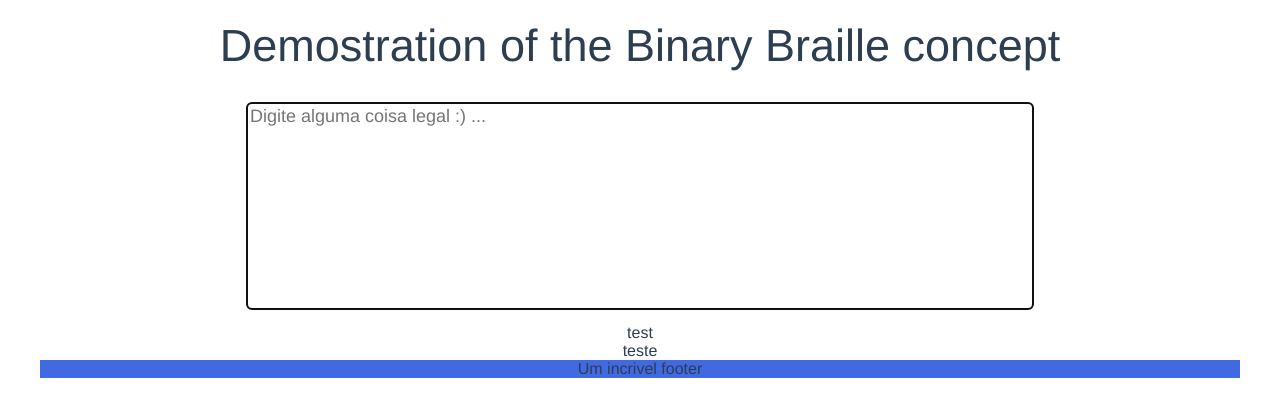
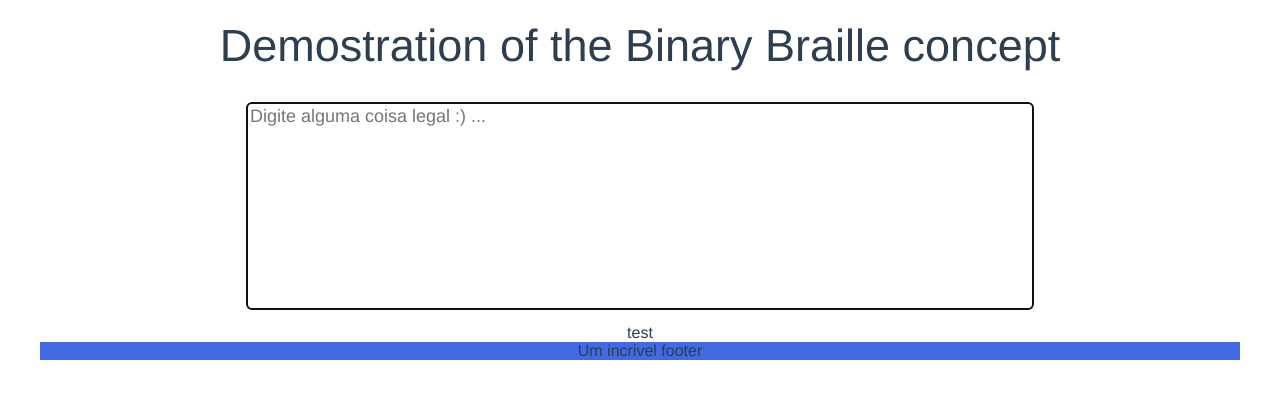
Before and after one commit to Print-Dots/demo-binary-braille, a Vue app: page / in a window 1280 px wide. Shown: the top 416 px of the page. Built offline with nearby package versions, Linux system fonts and the light colour scheme.

Commit message:
Adding store and vuex to manipulate state

```diff
--- a/package.json
+++ b/package.json
@@ -10,7 +10,8 @@
   "dependencies": {
     "braille": "^1.1.0",
     "core-js": "^3.6.4",
-    "vue": "^2.6.11"
+    "vue": "^2.6.11",
+    "vuex": "^3.1.3"
   },
   "devDependencies": {
     "@vue/cli-plugin-babel": "^4.3.0",
--- a/src/App.vue
+++ b/src/App.vue
@@ -3,9 +3,9 @@
     <Header />
     <Container />
 
-    <section v-if="textParsedBinary && textParsedBraile" class="app__content">
+    <section class="app__content">
       <span class="app__content--binary"> {{ textParsedBinary }} </span>
-      <span class="app__content--braille"> {{ textParsedBraile }} </span>
+      <span class="app__content--braille"> {{ textParsedBraille }} </span>
     </section>
 
     <Footer />
@@ -13,13 +13,20 @@
 </template>
 
 <script>
-
+import store from './store/index'
 export default {
+  store,
   name: 'App',
   data() {
     return {
-      textParsedBinary: 'test',
-      textParsedBraile: 'teste'
+      textParsedBinary: 'test'
+      // textParsedBraille: 'teste'
+    }
+  },
+
+  computed: {
+    textParsedBraille() {
+      return store.state.parsedText
     }
   }
 }
@@ -43,6 +50,9 @@ export default {
 }
 .app__content--braille, .app__content--binary {
   width: 100%;
+  /* max-width: 100%; */
+  height: auto;
+  text-align: center;
   flex-direction: row;
 }
 </style>
--- a/src/components/Container.vue
+++ b/src/components/Container.vue
@@ -12,6 +12,7 @@
 </template>
 <script>
 import { parserToBraille } from '../utils/parser'
+import store from '../store/index'
 export default {
   name: "Container",
   data() {
@@ -24,16 +25,15 @@ export default {
   watch: {
     text: function () {
       this.convertText()
-      console.log(this.newText)
     }
   },
 
   methods: {
     convertText() {
       this.newText = parserToBraille(this.text)
+      store.commit('incrementText', this.newText)
     }
   }
-
 
 }
 </script>
--- a/src/main.js
+++ b/src/main.js
@@ -1,8 +1,10 @@
 import Vue from 'vue'
 import App from './App.vue'
 import Components from './components'
+import Vuex from 'vuex'
 
 Vue.config.productionTip = false
+Vue.use(Vuex)
 
 Object.keys(Components).forEach(key => {
   Vue.component(key, Components[key])
--- /dev/null
+++ b/src/store/index.js
@@ -0,0 +1,18 @@
+import Vue from 'vue'
+import Vuex from 'vuex'
+
+Vue.use(Vuex)
+
+const store = new Vuex.Store({
+  state: {
+    parsedText: ''
+  },
+
+  mutations: {
+    incrementText(state, text) {
+      state.parsedText = text
+    }
+  }
+})
+
+export default store
```
Also changed, not shown: 1 other file (tests, documents, lock files or other folders).
